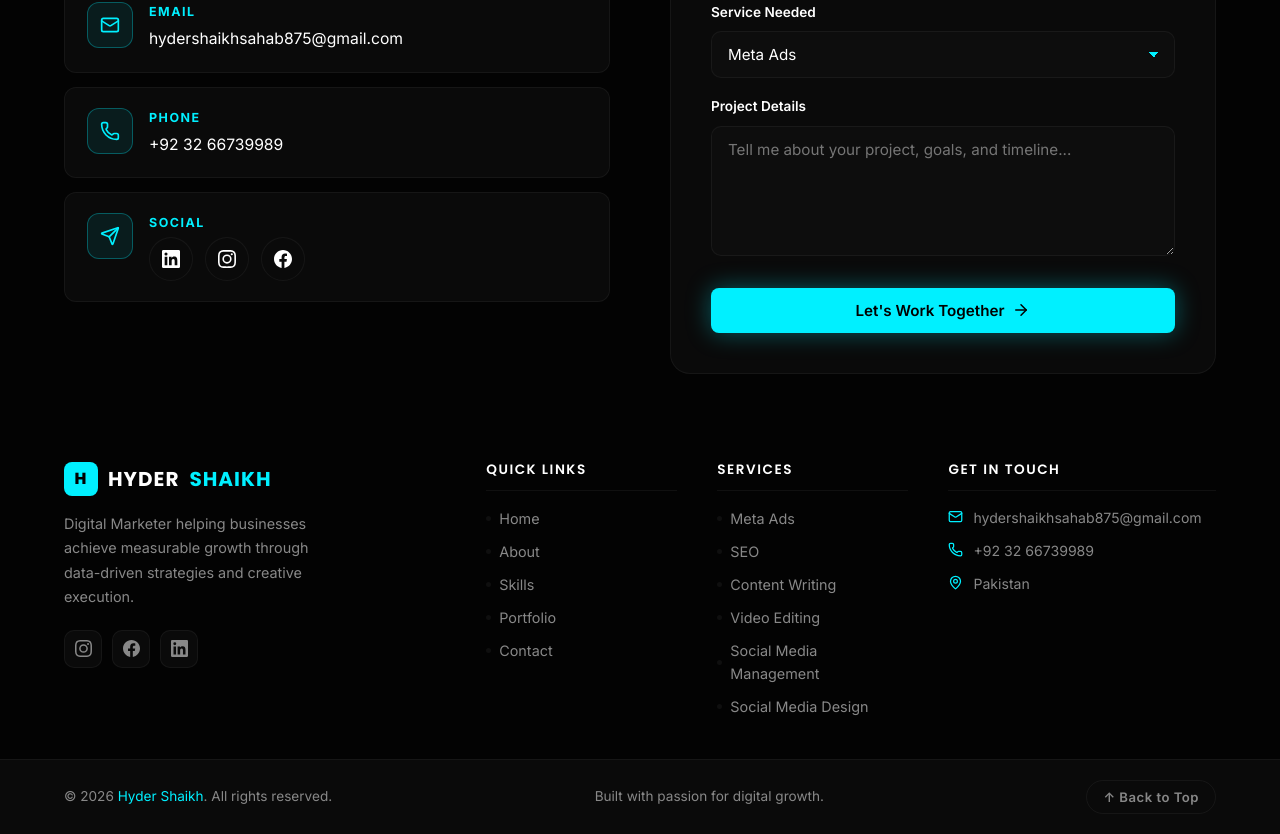
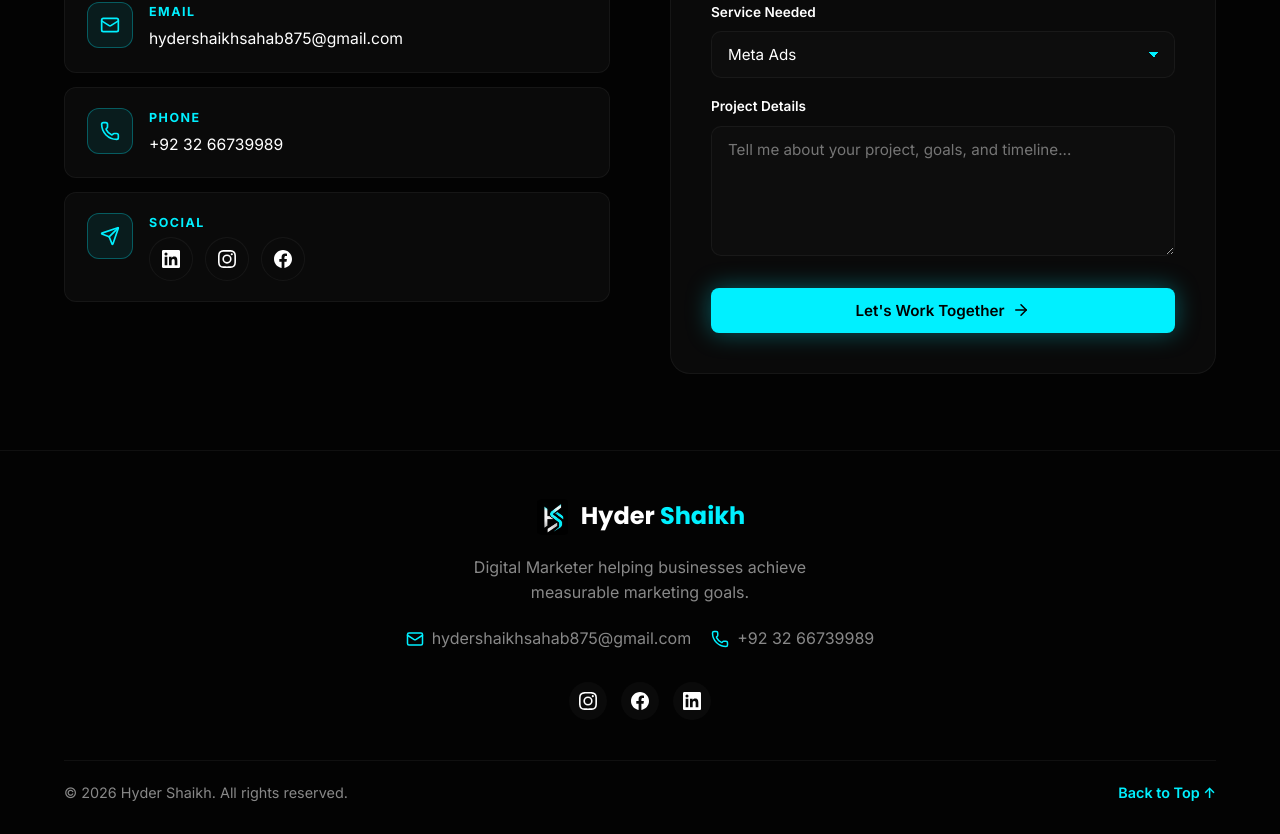
Before and after one commit to aishtiaque875-hub/hyder-shaikh, a React (Vite) app: page /contact in a window 1280 px wide. Shown: the part 610-1444 px from the top of the page. Built offline with nearby package versions, Linux system fonts and the light colour scheme.

Commit message:
Update Footer.jsx with logo and Back to Top button

```diff
--- a/src/components/Footer.jsx
+++ b/src/components/Footer.jsx
@@ -1,131 +1,115 @@
-import { Mail, Phone, ArrowUpRight, MapPin } from 'lucide-react';
-import { Link } from 'react-router-dom';
+import { Mail, Phone } from 'lucide-react';
 import { InstagramIcon, LinkedInIcon, FacebookIcon } from './SocialIcons';
-import './Footer.css';
 
 const Footer = () => {
-  const year = new Date().getFullYear();
+  return (
+    <footer style={{ padding: '48px 0 32px', borderTop: '1px solid var(--border-subtle)', marginTop: '48px', backgroundColor: 'var(--bg-main)' }}>
+      <div className="container" style={{ display: 'flex', flexDirection: 'column', alignItems: 'center', gap: '20px' }}>
+        <div style={{ display: 'flex', alignItems: 'center', gap: '10px' }}>
+          <img src="/logo.png" alt="Hyder Shaikh Logo" style={{ width: '36px', height: '36px', objectFit: 'contain', borderRadius: '8px', display: 'block' }} />
+          <h2 style={{ fontFamily: 'var(--font-heading)', color: 'var(--text-main)', fontSize: '1.5rem', margin: 0 }}>
+            Hyder <span className="text-accent">Shaikh</span>
+          </h2>
+        </div>
+        <p className="text-muted" style={{ textAlign: 'center', maxWidth: '400px' }}>
+          Digital Marketer helping businesses achieve measurable marketing goals.
+        </p>
 
-  const navLinks = [
-    { to: '/', label: 'Home' },
-    { to: '/about', label: 'About' },
-    { to: '/skills', label: 'Skills' },
-    { to: '/portfolio', label: 'Portfolio' },
-    { to: '/contact', label: 'Contact' },
-  ];
+        <div style={{ display: 'flex', gap: '20px', flexWrap: 'wrap', justifyContent: 'center' }}>
+          <a href="mailto:hydershaikhsahab875@gmail.com" style={{ display: 'flex', alignItems: 'center', gap: '8px', color: 'var(--text-muted)' }}>
+            <Mail size={18} className="text-accent" /> hydershaikhsahab875@gmail.com
+          </a>
+          <a href="tel:+923266739989" style={{ display: 'flex', alignItems: 'center', gap: '8px', color: 'var(--text-muted)' }}>
+            <Phone size={18} className="text-accent" /> +92 32 66739989
+          </a>
+        </div>
 
-  const services = [
-    'Meta Ads',
-    'SEO',
-    'Content Writing',
-    'Video Editing',
-    'Social Media Management',
-    'Social Media Design',
-  ];
+        <div style={{ display: 'flex', gap: '14px', marginTop: '10px' }}>
+          <a
+            href="https://www.instagram.com/hafizhydershaikh"
+            target="_blank"
+            rel="noreferrer"
+            aria-label="Instagram"
+            style={{ display: 'inline-flex', alignItems: 'center', justifyContent: 'center', color: 'var(--text-main)', padding: '10px', backgroundColor: 'var(--bg-card)', borderRadius: '50%', transition: 'all 0.3s ease' }}
+            onMouseOver={(e) => {
+              e.currentTarget.style.color = '#000';
+              e.currentTarget.style.backgroundColor = 'var(--accent)';
+              e.currentTarget.style.transform = 'translateY(-3px)';
+            }}
+            onMouseOut={(e) => {
+              e.currentTarget.style.color = 'var(--text-main)';
+              e.currentTarget.style.backgroundColor = 'var(--bg-card)';
+              e.currentTarget.style.transform = 'translateY(0)';
+            }}
+          >
+            <InstagramIcon size={18} />
+          </a>
+          <a
+            href="https://www.facebook.com/profile.php?id=61577739728113"
+            target="_blank"
+            rel="noreferrer"
+            aria-label="Facebook"
+            style={{ display: 'inline-flex', alignItems: 'center', justifyContent: 'center', color: 'var(--text-main)', padding: '10px', backgroundColor: 'var(--bg-card)', borderRadius: '50%', transition: 'all 0.3s ease' }}
+            onMouseOver={(e) => {
+              e.currentTarget.style.color = '#000';
+              e.currentTarget.style.backgroundColor = 'var(--accent)';
+              e.currentTarget.style.transform = 'translateY(-3px)';
+            }}
+            onMouseOut={(e) => {
+              e.currentTarget.style.color = 'var(--text-main)';
+              e.currentTarget.style.backgroundColor = 'var(--bg-card)';
+              e.currentTarget.style.transform = 'translateY(0)';
+            }}
+          >
+            <FacebookIcon size={18} />
+          </a>
+          <a
+            href="https://www.linkedin.com/in/hydershaikhofficial"
+            target="_blank"
+            rel="noreferrer"
+            aria-label="LinkedIn"
+            style={{ display: 'inline-flex', alignItems: 'center', justifyContent: 'center', color: 'var(--text-main)', padding: '10px', backgroundColor: 'var(--bg-card)', borderRadius: '50%', transition: 'all 0.3s ease' }}
+            onMouseOver={(e) => {
+              e.currentTarget.style.color = '#000';
+              e.currentTarget.style.backgroundColor = 'var(--accent)';
+              e.currentTarget.style.transform = 'translateY(-3px)';
+            }}
+            onMouseOut={(e) => {
+              e.currentTarget.style.color = 'var(--text-main)';
+              e.currentTarget.style.backgroundColor = 'var(--bg-card)';
+              e.currentTarget.style.transform = 'translateY(0)';
+            }}
+          >
+            <LinkedInIcon size={18} />
+          </a>
+        </div>
 
-  const socials = [
-    { href: 'https://www.instagram.com/hafizhydershaikh', label: 'Instagram', Icon: InstagramIcon },
-    { href: 'https://www.facebook.com/profile.php?id=61577739728113', label: 'Facebook', Icon: FacebookIcon },
-    { href: 'https://www.linkedin.com/in/hydershaikhofficial', label: 'LinkedIn', Icon: LinkedInIcon },
-  ];
-
-  return (
-    <footer className="footer">
-      {/* Main Footer Grid */}
-      <div className="footer-main">
-        <div className="container footer-grid">
-
-          {/* Brand Column */}
-          <div className="footer-brand">
-            <Link to="/" className="footer-logo">
-              <span className="footer-logo-icon">H</span>
-              HYDER <span className="text-accent">SHAIKH</span>
-            </Link>
-            <p className="footer-tagline">
-              Digital Marketer helping businesses achieve measurable growth through data-driven strategies and creative execution.
-            </p>
-            <div className="footer-socials">
-              {socials.map(({ href, label, Icon }) => (
-                <a key={label} href={href} target="_blank" rel="noreferrer" aria-label={label} className="footer-social-btn">
-                  <Icon size={17} />
-                </a>
-              ))}
-            </div>
-          </div>
-
-          {/* Quick Links */}
-          <div className="footer-col">
-            <h4 className="footer-col-title">Quick Links</h4>
-            <ul className="footer-links">
-              {navLinks.map((l) => (
-                <li key={l.to}>
-                  <Link to={l.to} className="footer-link">
-                    <span className="footer-link-dot" />
-                    {l.label}
-                  </Link>
-                </li>
-              ))}
-            </ul>
-          </div>
-
-          {/* Services */}
-          <div className="footer-col">
-            <h4 className="footer-col-title">Services</h4>
-            <ul className="footer-links">
-              {services.map((s) => (
-                <li key={s}>
-                  <Link to="/portfolio" className="footer-link">
-                    <span className="footer-link-dot" />
-                    {s}
-                  </Link>
-                </li>
-              ))}
-            </ul>
-          </div>
-
-          {/* Contact Info */}
-          <div className="footer-col">
-            <h4 className="footer-col-title">Get In Touch</h4>
-            <ul className="footer-contact-list">
-              <li>
-                <a href="mailto:hydershaikhsahab875@gmail.com" className="footer-contact-item">
-                  <Mail size={15} className="footer-contact-icon" />
-                  hydershaikhsahab875@gmail.com
-                </a>
-              </li>
-              <li>
-                <a href="tel:+923266739989" className="footer-contact-item">
-                  <Phone size={15} className="footer-contact-icon" />
-                  +92 32 66739989
-                </a>
-              </li>
-              <li>
-                <span className="footer-contact-item">
-                  <MapPin size={15} className="footer-contact-icon" />
-                  Pakistan
-                </span>
-              </li>
-            </ul>
-          </div>
-
-        </div>
-      </div>
-
-      {/* Bottom Bar */}
-      <div className="footer-bottom">
-        <div className="container footer-bottom-inner">
-          <p className="footer-copyright">
-            &copy; {year} <span className="text-accent">Hyder Shaikh</span>. All rights reserved.
-          </p>
-          <p className="footer-made">
-            Built with passion for digital growth.
+        <div style={{ display: 'flex', justifyContent: 'space-between', alignItems: 'center', width: '100%', borderTop: '1px solid var(--border-subtle)', paddingTop: '20px', marginTop: '20px', flexWrap: 'wrap', gap: '12px' }}>
+          <p className="text-muted" style={{ fontSize: '0.9rem', margin: 0 }}>
+            &copy; {new Date().getFullYear()} Hyder Shaikh. All rights reserved.
           </p>
           <button
-            className="footer-back-top"
             onClick={() => window.scrollTo({ top: 0, behavior: 'smooth' })}
-            aria-label="Back to top"
+            style={{
+              background: 'transparent',
+              border: 'none',
+              color: 'var(--accent)',
+              fontSize: '0.9rem',
+              fontWeight: '600',
+              cursor: 'pointer',
+              display: 'flex',
+              alignItems: 'center',
+              gap: '4px',
+              transition: 'var(--transition)'
+            }}
+            onMouseOver={(e) => {
+              e.currentTarget.style.color = '#fff';
+            }}
+            onMouseOut={(e) => {
+              e.currentTarget.style.color = 'var(--accent)';
+            }}
           >
-            ↑ Back to Top
+            Back to Top ↑
           </button>
         </div>
       </div>
```
